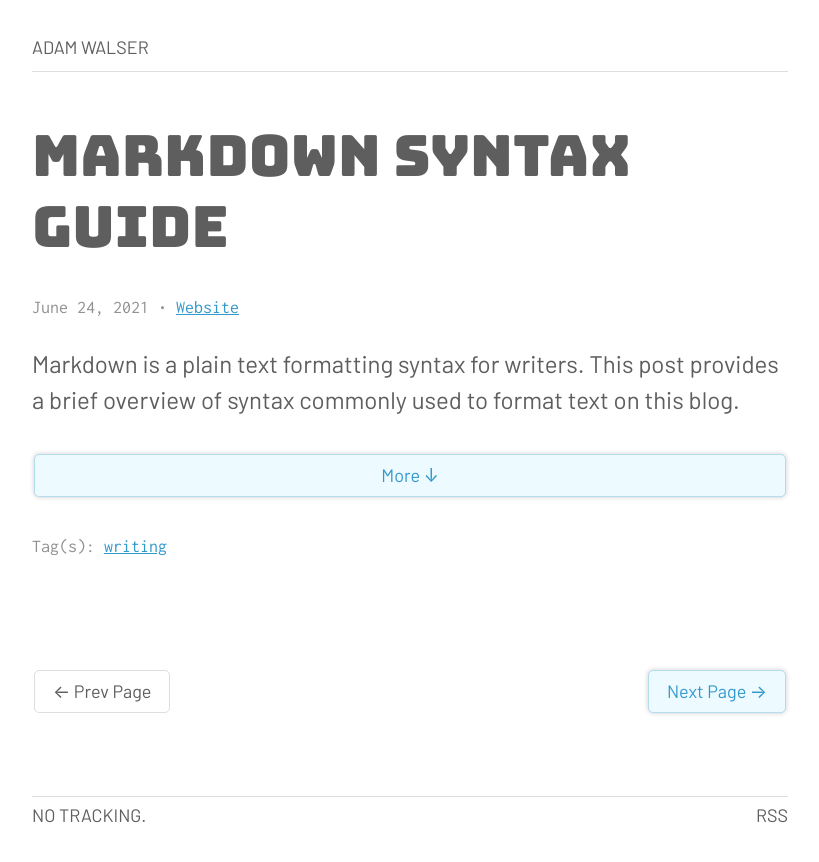
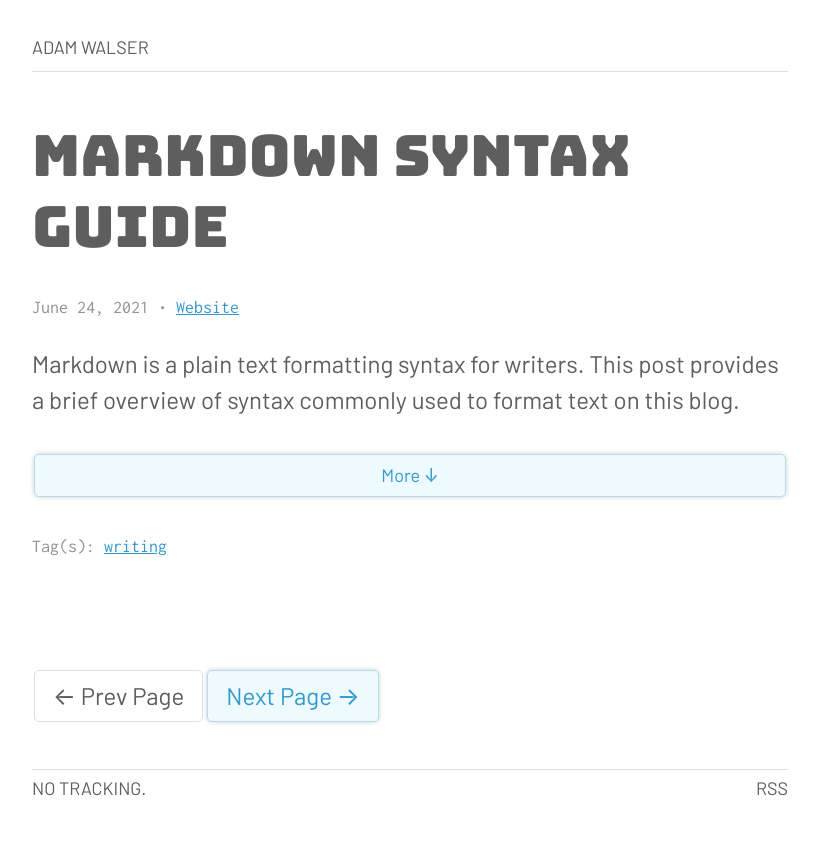
Before and after one commit to ajpwalser/ajpwalser.github.io, a Jekyll site: the page built from index.html, in a window 1280 px wide. Shown: the top 862 px of the page, without its empty margins (230-1049 px from the left). Built offline with Jekyll 4.4.1, drawn with Linux system fonts in a browser that asks for light colours; the list of posts is cut into pages by our own code.

Commit message:
Update style.css

```diff
--- a/css/style.css
+++ b/css/style.css
@@ -420,28 +420,33 @@
 }
 
 
-/* Pagination */
+/* New Pagination */
 
 .pagination {
-	display: flex;
-	justify-content: space-between;
-	flex-wrap: wrap;
-	font-size: 75%;
-	margin-bottom: 2em;
+  display: flex;
+  text-align: center;
 }
 
-.pagination p {
-	flex: 1 1 0;
-	width: 45%;
+.pagination-item {
+  float: left;
+  width: 50%;
+  padding: var(--spacer);
+  border: 1px solid black;
+
+  &:first-child {
+    border-right-width: 0;
+    border-top-left-radius: 5px;
+    border-bottom-left-radius: 5px;
+  }
+  &:last-child {
+    border-top-right-radius: 5px;
+    border-bottom-right-radius: 5px;
+  }
 }
 
-.pagination p:first-child {
-	padding-right: 0.5em;
-}
-
-.pagination p:last-child {
-	padding-left: 0.5em;
-	text-align: right;
+a.pagination-item:hover {
+  background-color: var(--border-color);
+  text-decoration: none;
 }
 
 
```
